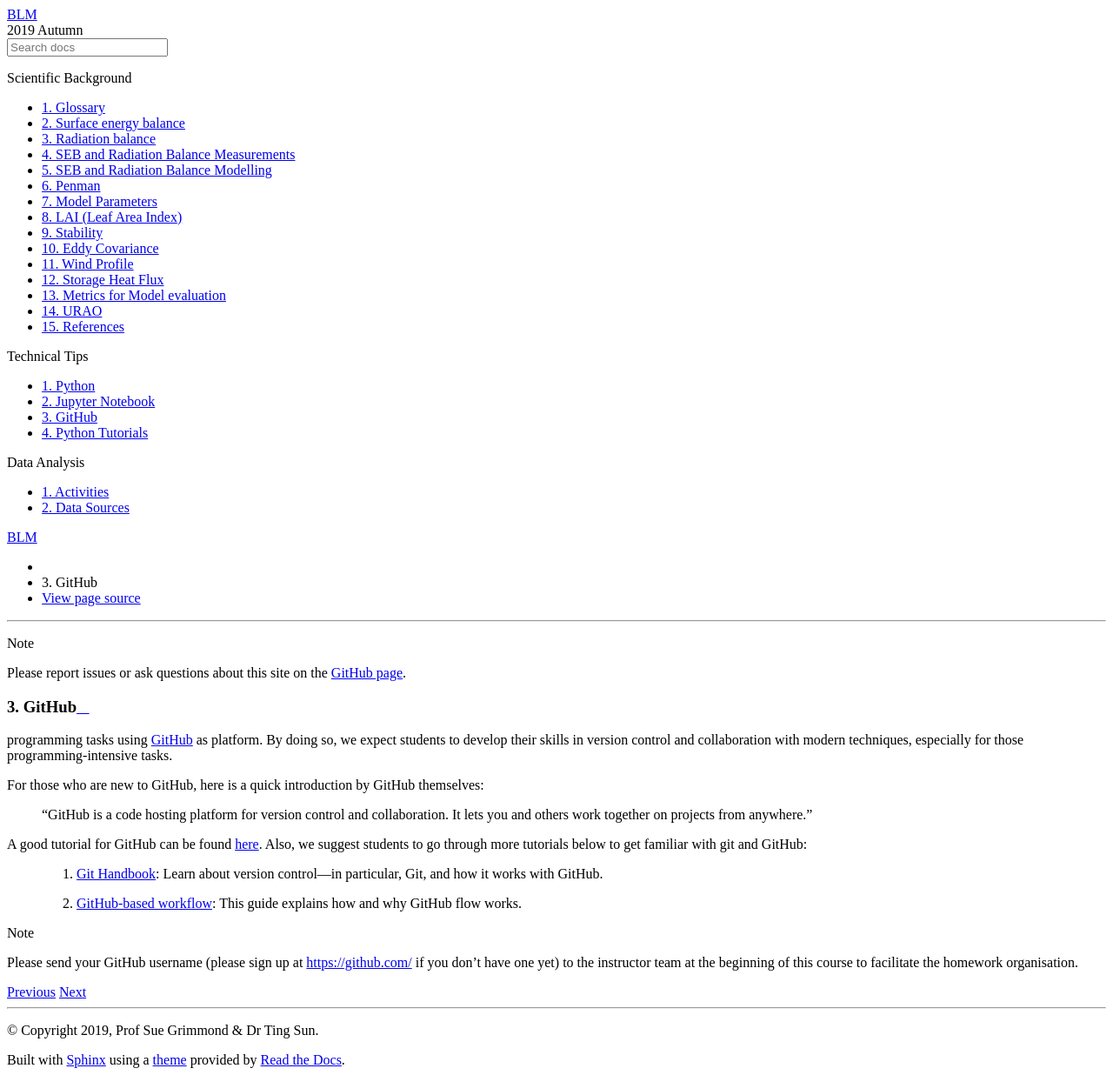
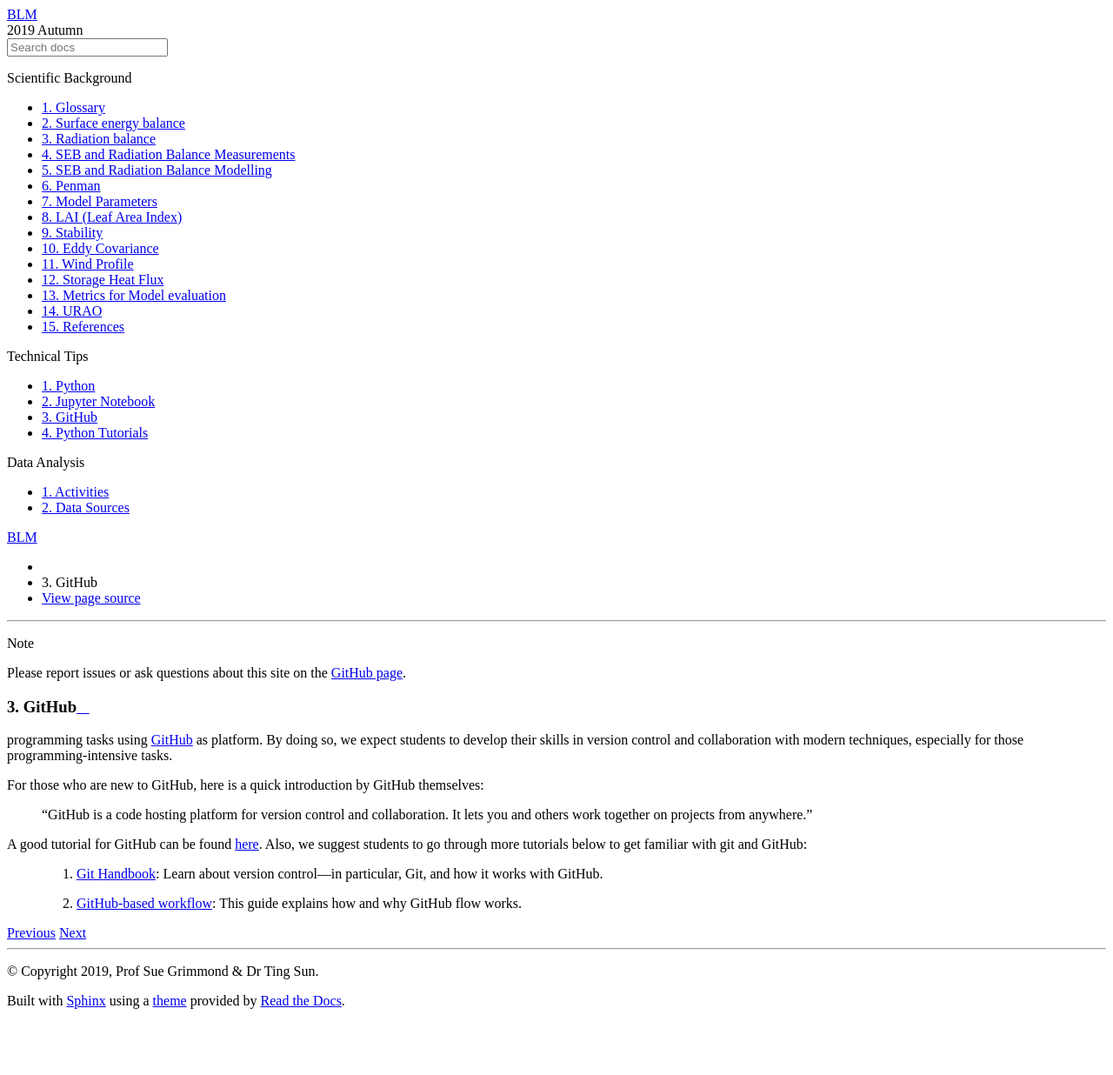
Before and after one commit to BLM-UoR/BLM, a Sphinx documentation site: the page built from docs/GitHub.rst, in a window 1280 px wide. Shown: the whole page at 87% size. Built offline with Sphinx 7.4.7 and the Read the Docs theme 2.0.0, drawn with Linux system fonts in a browser that asks for light colours; after the commit the page ends 1168 px from its top, so only the background shows below that; some of the changed lines change nothing that is shown.

Commit message:
Update GitHub.rst

```diff
--- a/docs/GitHub.rst
+++ b/docs/GitHub.rst
@@ -21,7 +21,7 @@ Also, we suggest students to go through more tutorials below to get familiar wit
     #. `Git Handbook`_: Learn about version control—in particular, Git, and how it works with GitHub.
     #. `GitHub-based workflow`_: This guide explains how and why GitHub flow works.
 
-.. note::
+.. .. note::
     Please send your GitHub username
     (please sign up at https://github.com/ if you don't have one yet)
     to the instructor team at the beginning of this course to facilitate
```
